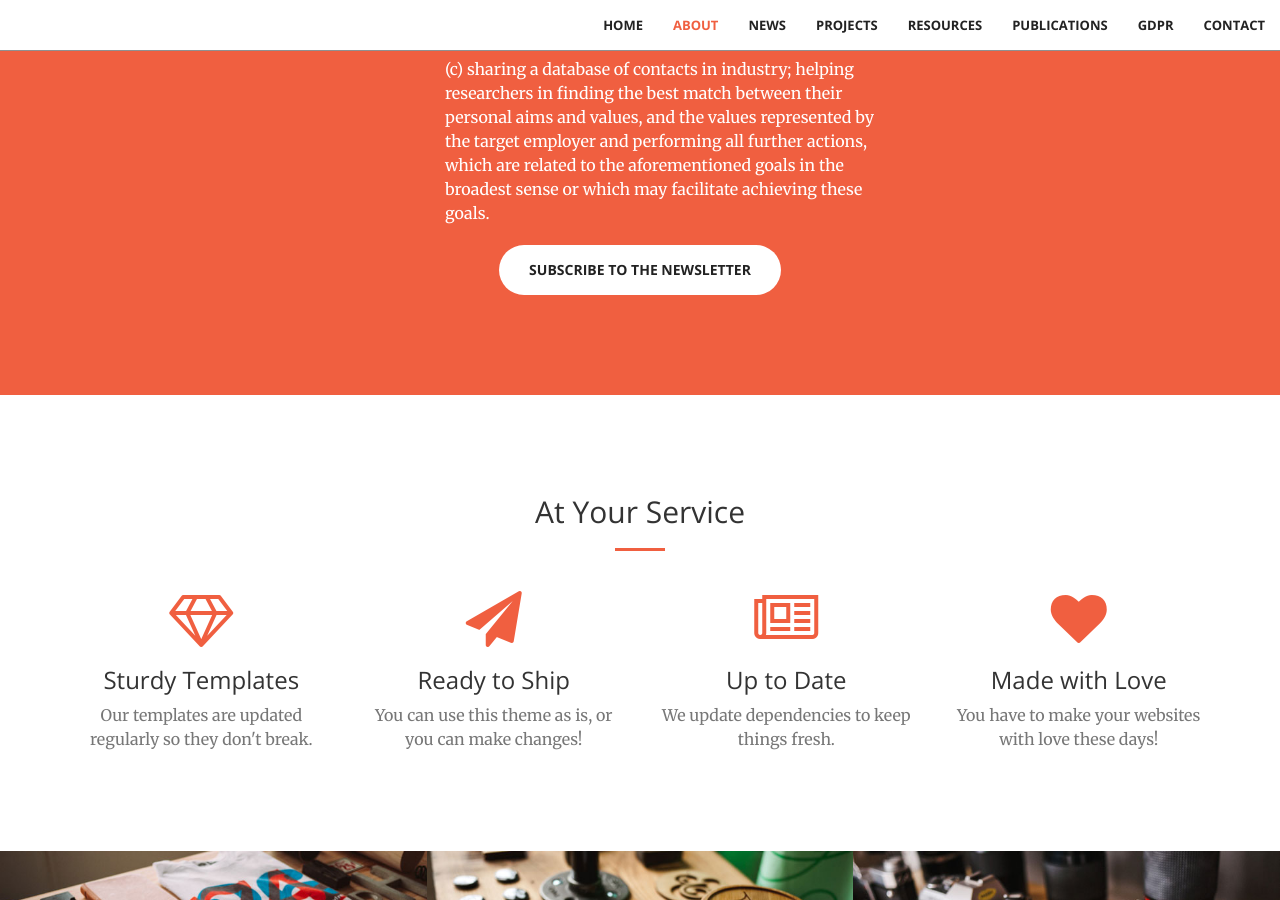
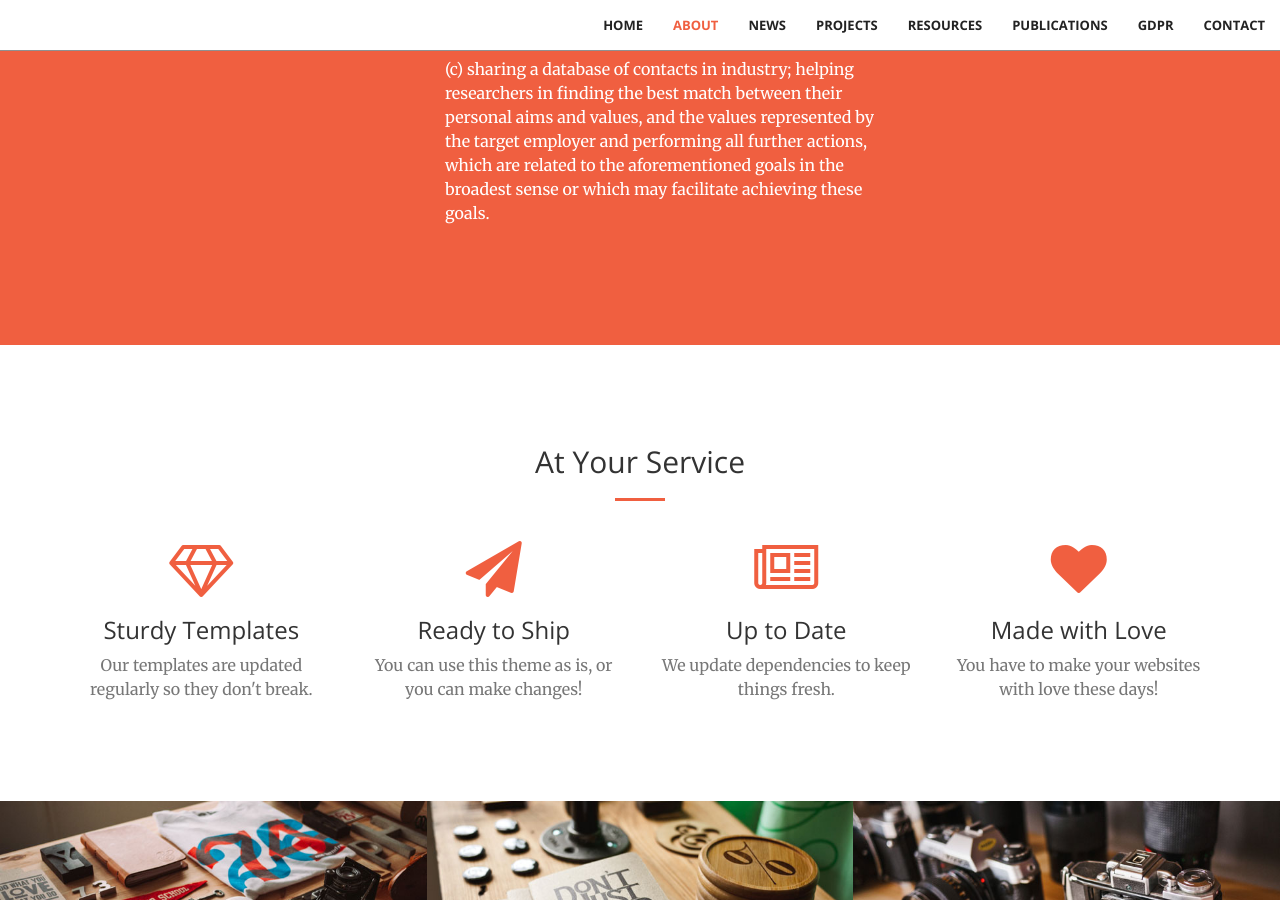
Before and after one commit to stichting-solaris/stichting-solaris.github.io, a Jekyll site: the page built from index.html, in a window 1280 px wide and 900 px high, scrolled down 2603 px. Built offline with Jekyll 4.4.1, drawn with Linux system fonts in a browser that asks for light colours.

Commit message:
Update call-to-action.html

```diff
--- a/_includes/call-to-action.html
+++ b/_includes/call-to-action.html
@@ -55,10 +55,6 @@
                     sense or which may facilitate achieving these goals.</p>
 
                 </p>
-
-                <div class="col-lg-8 col-lg-offset-2 text-center">
-                <a href="https://docs.google.com/forms/d/e/1FAIpQLScpqlLzRvparlE8pMLngbDYTsuvCRceFIo6CdVmq7CO6-5D1g/viewform?vc=0&c=0&w=1" class="btn btn-default btn-xl">Subscribe to the newsletter</a>
-            </div>
         </div>
     </div>
 </section>
```
